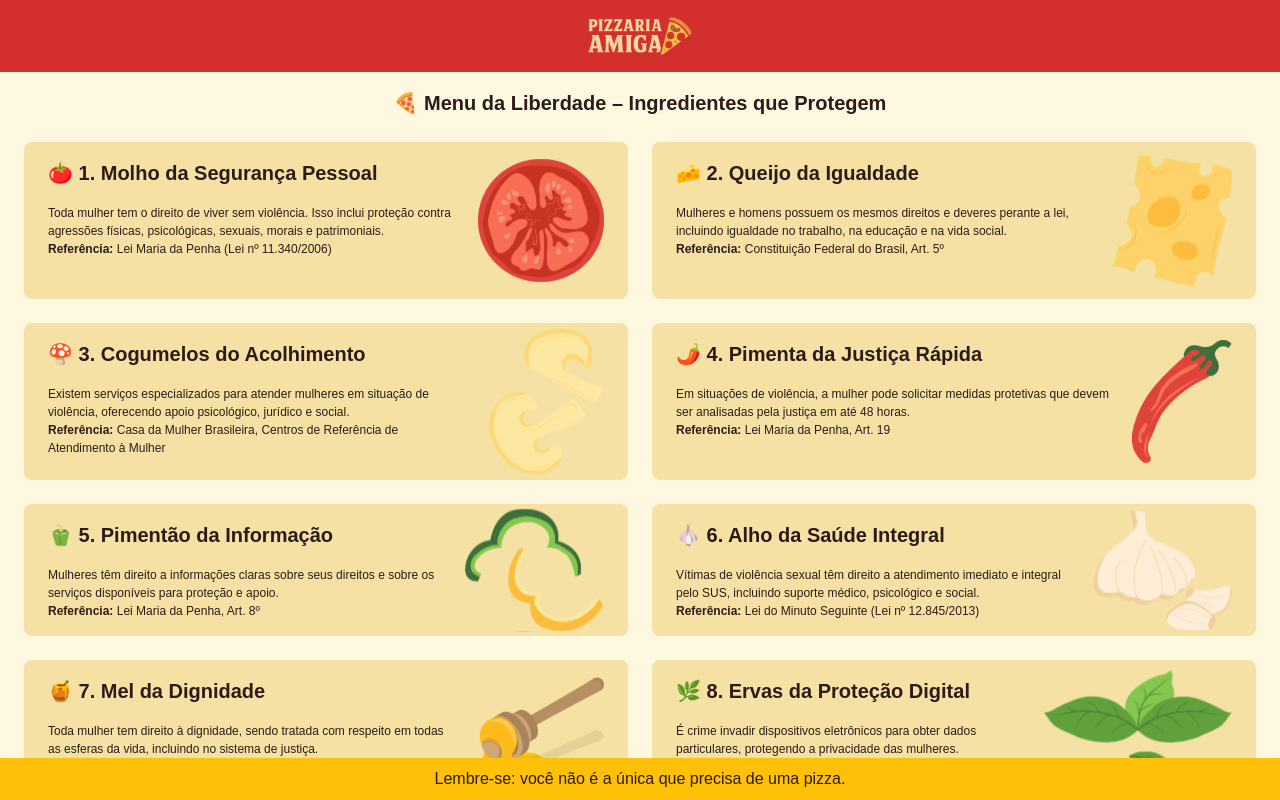
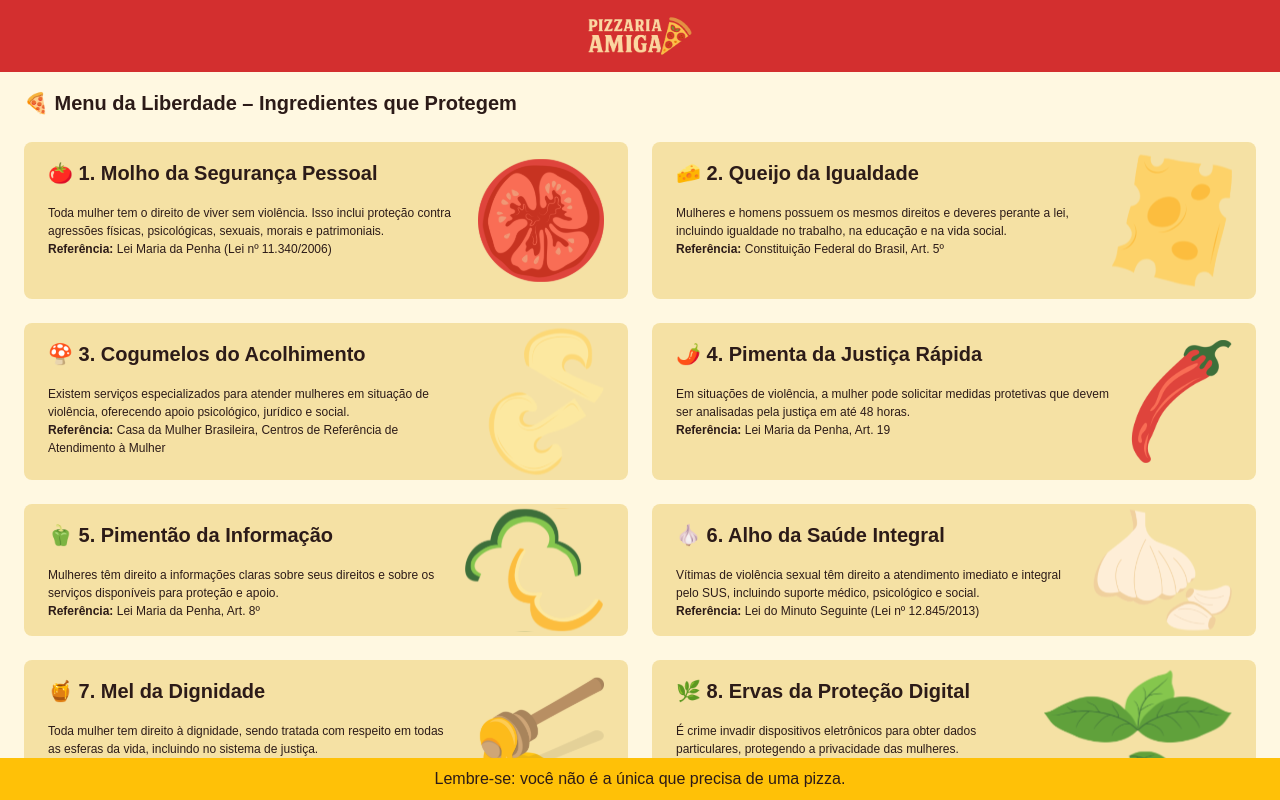
Before and after one commit to gabisanfilippo/pizzaria-amiga, a React (Vite) app: page /information-rights in a window 1280 px wide. Built offline with nearby package versions, Linux system fonts and the light colour scheme.

Commit message:
feat: wrap Title in Box for improved layout structure

```diff
--- a/src/pages/InformationRights/index.tsx
+++ b/src/pages/InformationRights/index.tsx
@@ -11,7 +11,9 @@ export const InformationRights = () => {
   return (
     <DefaultLayout>
       <Stack component="section" gap={3}>
-        <Title>🍕 Menu da Liberdade – Ingredientes que Protegem</Title>
+        <Box component="span" width="max-content">
+          <Title>🍕 Menu da Liberdade – Ingredientes que Protegem</Title>
+        </Box>
 
         <Grid container spacing={3}>
           {LIBERTY_MENU.map((item) => {
```
